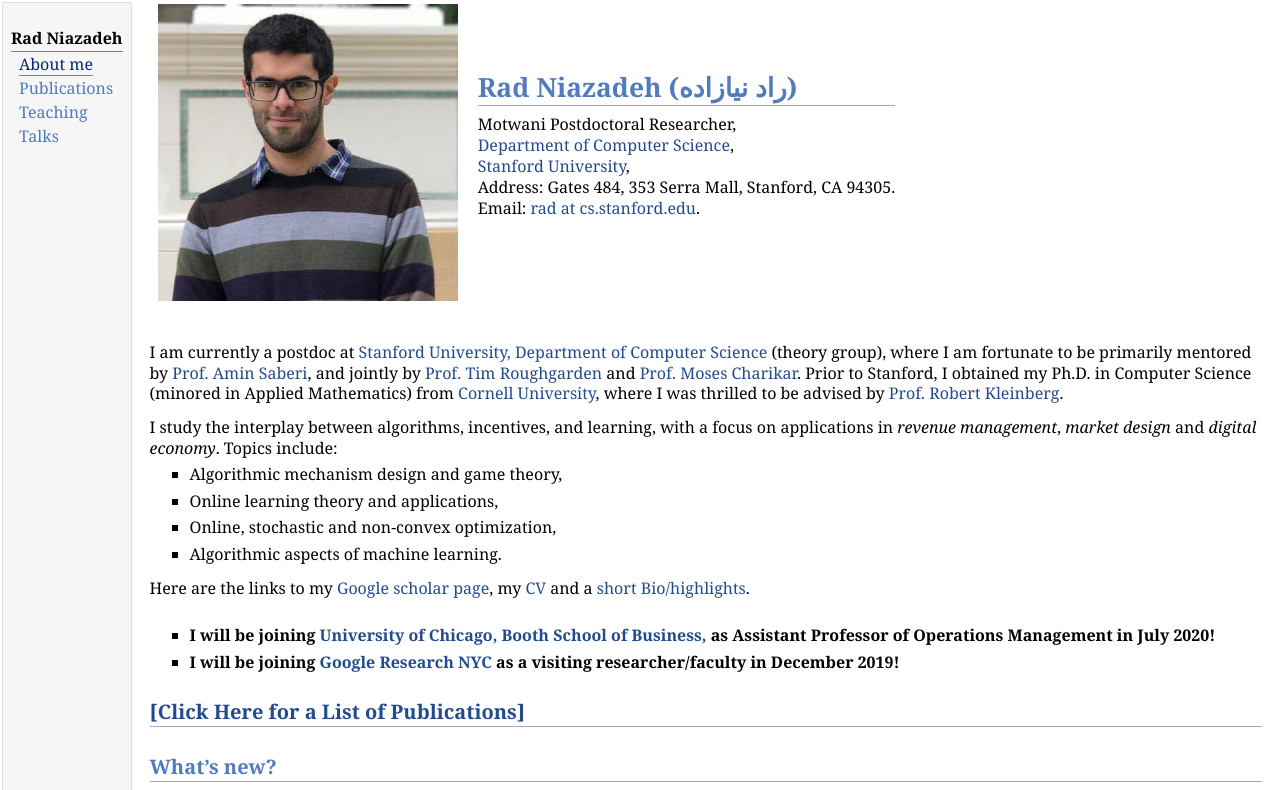
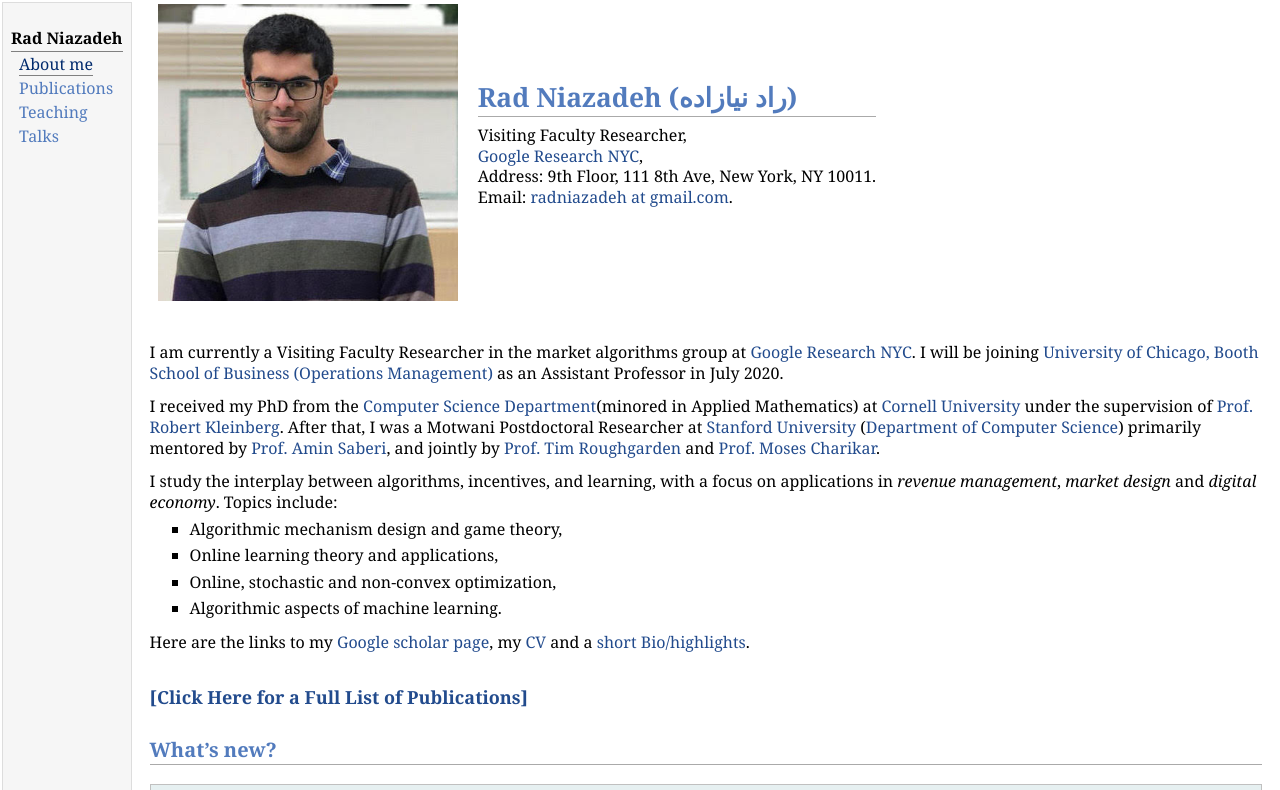
Before and after one commit to radniazadeh/radniazadeh.github.io, a plain HTML site: page index.html in a window 1280 px wide. Shown: the top 790 px of the page. Drawn offline with Linux system fonts and the light colour scheme.

Commit message:
fix an issue

```diff
--- a/index.html
+++ b/index.html
@@ -30,14 +30,14 @@ try {
 <table class="imgtable"><tr><td>
 <img src="rad13.jpg" alt="alt text" width="300px" height="HEIGHTpx" />&nbsp;</td>
 <td align="left"><h1>Rad Niazadeh (راد نیازاده)</h1>
-<p>Motwani Postdoctoral Researcher,<br />
-<a href="http://www.cs.stanford.edu/">Department of Computer Science</a>,<br />
-<a href="http://www.stanford.edu/">Stanford University</a>,<br />
-Address: Gates 484, 353 Serra Mall, Stanford, CA 94305.<br />
-Email: <a href="mailto:rad@cs.stanford.edu">rad at cs.stanford.edu</a>.</p>
+<p>Visiting Faculty Researcher,<br />
+<a href="https://ai.google/research">Google Research NYC</a>,<br />
+Address: 9th Floor, 111 8th Ave, New York, NY 10011.<br />
+Email: <a href="mailto:radniazadeh@gmail.com">radniazadeh at gmail.com</a>.</p>
 </td></tr></table>
 <p><br /></p>
-<p>I am currently a postdoc at <a href="http://theory.stanford.edu/main/index.shtml">Stanford University, Department of Computer Science</a> (theory group), where I am fortunate to be primarily mentored by <a href="http://web.stanford.edu/~saberi/">Prof. Amin Saberi</a>, and jointly by <a href="http://theory.stanford.edu/~tim/">Prof. Tim Roughgarden</a> and <a href="https://profiles.stanford.edu/moses-charikar">Prof. Moses Charikar</a>. Prior to Stanford, I obtained my Ph.D. in Computer Science (minored in Applied Mathematics) from <a href="http://www.cs.cornell.edu/">Cornell University</a>, where I was thrilled to be advised by <a href="https://www.cs.cornell.edu/~rdk/">Prof. Robert Kleinberg</a>. </p>
+<p>I am currently a Visiting Faculty Researcher in the market algorithms group at <a href="https://ai.google/research">Google Research NYC</a>. I will be joining <a href="https://www.chicagobooth.edu/">University of Chicago, Booth School of Business (Operations Management)</a> as an Assistant Professor in July 2020.<br /></p>
+<p>I received my PhD from the <a href="http://www.cs.cornell.edu/">Computer Science Department</a>(minored in Applied Mathematics) at <a href="https://www.cornell.edu/">Cornell University</a> under the supervision of <a href="https://www.cs.cornell.edu/~rdk/">Prof. Robert Kleinberg</a>. After that, I was a Motwani Postdoctoral Researcher at <a href="https://www.stanford.edu/">Stanford University</a> (<a href="http://theory.stanford.edu/main/index.shtml">Department of Computer Science</a>) primarily mentored by <a href="http://web.stanford.edu/~saberi/">Prof. Amin Saberi</a>, and jointly by <a href="http://theory.stanford.edu/~tim/">Prof. Tim Roughgarden</a> and <a href="https://profiles.stanford.edu/moses-charikar">Prof. Moses Charikar</a>.</p>
 <p>I study the interplay between algorithms, incentives, and learning, with a focus on applications in <i>revenue management</i>, <i>market design</i> and <i>digital economy</i>. Topics include:<br /></p>
 <ul>
 <li><p>Algorithmic mechanism design and game theory,</p>
@@ -50,13 +50,7 @@ Email: <a href="mailto:rad@cs.stanford.edu">rad at cs.stanford.edu</a>.</p>
 </li>
 </ul>
 <p>Here are the links to my <a href="https://scholar.google.com/citations?user=8sKIuAcAAAAJ&amp;hl=en">Google scholar page</a>, my <a href="https://cs.stanford.edu/~rad/cv-radniazadeh.pdf">CV</a> and a <a href="https://cs.stanford.edu/~rad/bio.html">short Bio/highlights</a>.<br /><br /></p>
-<ul>
-<li><p><b>I will be joining <a href="https://www.chicagobooth.edu/">University of Chicago, Booth School of Business,</a> as Assistant Professor of Operations Management in July 2020!</b> </p>
-</li>
-<li><p><b>I will be joining <a href="https://ai.google/research/teams/algorithms-optimization/">Google Research NYC</a> as a visiting researcher/faculty in December 2019!</b> </p>
-</li>
-</ul>
-<h2><a href="http://www.cs.stanford.edu/~rad/pubs.html"><b>[Click Here for a List of Publications]</b></a></h2>
+<p><a href="http://www.cs.stanford.edu/~rad/pubs.html"><b><font size="+1"> [Click Here for a Full List of Publications]</font></b></a></p>
 <h2>What’s new?</h2>
 <div class="infoblock">
 <div class="blockcontent">
@@ -164,7 +158,7 @@ Email: <a href="mailto:rad@cs.stanford.edu">rad at cs.stanford.edu</a>.</p>
 </div></div>
 <div id="footer">
 <div id="footer-text">
-Page generated 2019-09-11 12:26:44 PDT, by <a href="http://jemdoc.jaboc.net/">jemdoc</a>.
+Page generated 2019-12-06 16:03:08 EST, by <a href="http://jemdoc.jaboc.net/">jemdoc</a>.
 </div>
 </div>
 </td>
```
Also changed, not shown: pubs.html (+1 -1 lines), talks.html (+1 -1 lines), teaching.html (+1 -1 lines).
